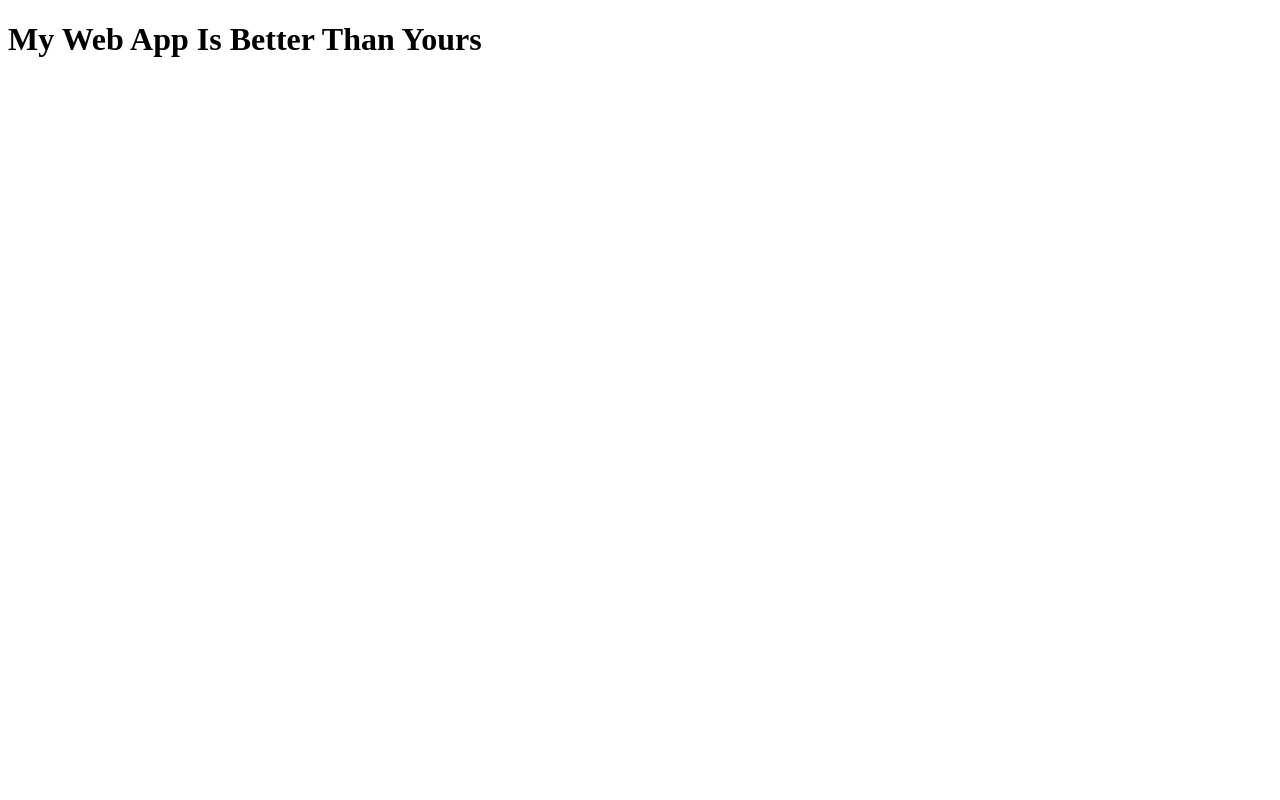
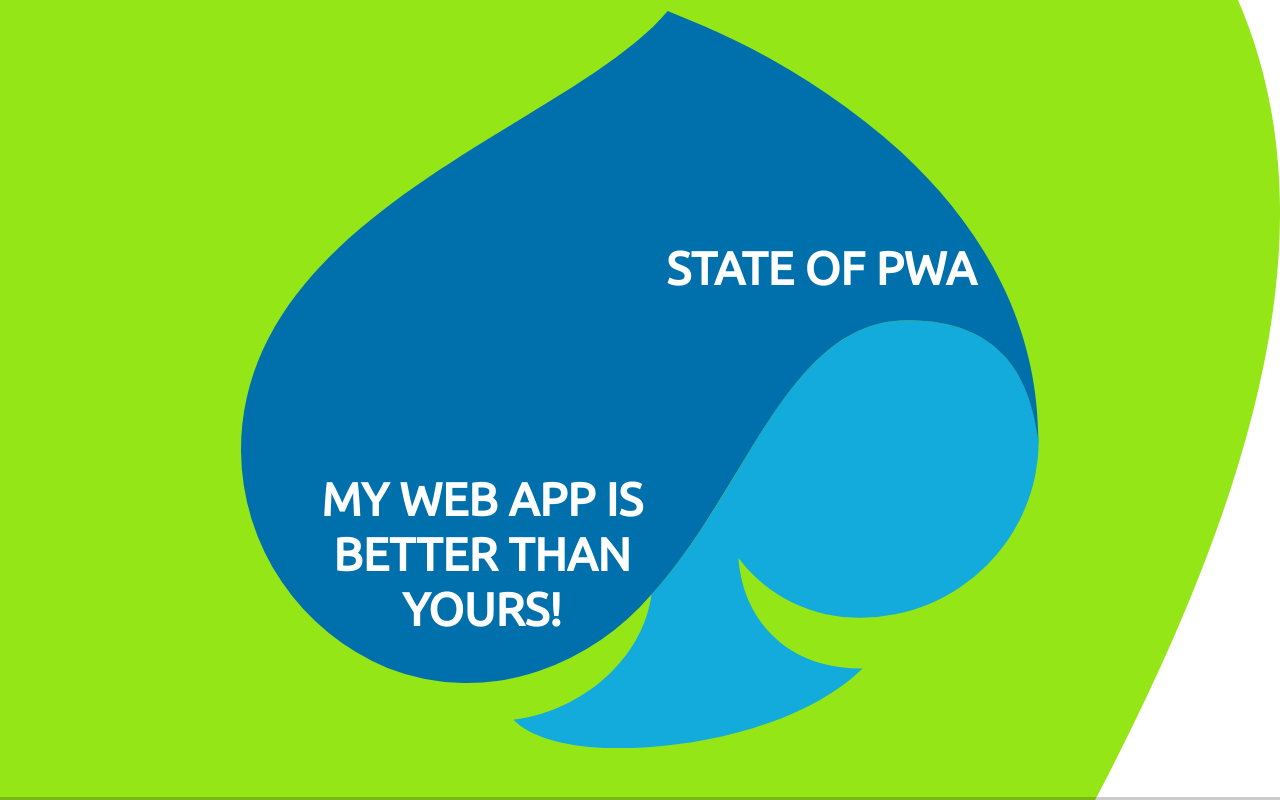
Before and after one commit to summit2018-better-web/summit2018-better-web.github.io, a plain HTML site: page index.html in a window 1280 px wide. Drawn offline with Linux system fonts and the light colour scheme.

Commit message:
Added main slide with links two presentations.

```diff
--- a/index.html
+++ b/index.html
@@ -1,10 +1,91 @@
-<!DOCTYPE html>
-<html lang="en">
+<!doctype html>
+<html>
 <head>
-    <meta charset="UTF-8">
-    <title>My Web App Is Better Than Yours (Summit 2018)</title>
+    <meta charset="utf-8">
+    <meta name="viewport" content="width=device-width, initial-scale=1.0, maximum-scale=1.0, user-scalable=no">
+
+    <title>Meet architects</title>
+
+    <link href="https://fonts.googleapis.com/css?family=Ubuntu" rel="stylesheet">
+
+    <link rel="icon" href="common/img/favicon.ico">
+
+    <link rel="stylesheet" href="reveal.js-3.6.0/css/reveal.css">
+    <link rel="stylesheet" href="reveal.js-3.6.0/css/theme/white.css">
+    <link rel="stylesheet" href="common/css/common.css">
+
+    <!-- Theme used for syntax highlighting of code -->
+    <link rel="stylesheet" href="reveal.js-3.6.0/lib/css/zenburn.css">
+
+    <!-- Printing and PDF exports -->
+    <!-- <script>
+        var link = document.createElement( 'link' );
+        link.rel = 'stylesheet';
+        link.type = 'text/css';
+        link.href = window.location.search.match( /print-pdf/gi ) ? 'css/print/pdf.css' : 'css/print/paper.css';
+        document.getElementsByTagName( 'head' )[0].appendChild( link );
+    </script> -->
 </head>
 <body>
-<h1>My Web App Is Better Than Yours</h1>
+<div class="devon reveal">
+    <div class="slides">
+
+        <style>
+            .reveal section .floating-lecture-name {
+                font-size: 1em;
+            }
+            .reveal section .lecture-container h1 {
+                position: absolute;
+            }
+            .reveal section .lecture-container h1:first-of-type {
+                width: 10em;
+                margin-top: 9em;
+                margin-left: 3em;
+            }
+            .reveal section .lecture-container h1:last-of-type {
+                margin-top: 4em;
+                margin-left: 12em;
+            }
+        </style>
+
+        <section data-background-image="common/img/shapes/Fixed_Shape_3_SVG/Fixed_Shape_3_ZestGreen_RGB.svg">
+            <div style="z-index: -1; position: absolute; width:100%; margin-top: -1em">
+                <svg style="height: 16em;" id="Layer_1" data-name="Layer 1" xmlns="http://www.w3.org/2000/svg" viewBox="0 0 71.61 66.21"><defs><style>.cls-1{fill:#12abdb;}.cls-2{fill:#0070ad;}</style></defs><title>Capgemini_Spade_2COL_RGB</title><path class="cls-1" d="M55.65,54.49a16,16,0,0,0,16-15.94C71,34.77,69.66,27.78,59.86,27.78c-10.71,0-14.27,15-23,24.63-.7,5.49-5.9,10.41-12.39,11.24,1.59,1.66,5.13,2.56,9.35,2.56,7.72,0,17.08-2.33,22-7.16-6.53.08-10.73-4.11-11.15-9.93A13.44,13.44,0,0,0,55.65,54.49Z"/><path class="cls-2" d="M71.59,37.91c-.19-10-5-18.53-12.35-25.3A66.43,66.43,0,0,0,40,.69L38.32,0h0C29.74,10.29,0,18,0,39.53A21.29,21.29,0,0,0,13.15,59a19.66,19.66,0,0,0,13.6.28,23.62,23.62,0,0,0,10.11-6.88c8.73-9.65,12.29-24.63,23-24.63,9.8,0,11.12,7,11.75,10.76C71.61,38.53,71.6,38.27,71.59,37.91Z"/></svg>
+            </div>
+
+            <div class="lecture-container">
+                <h1 class="white floating-lecture-name">
+                    <a href="is-your-web-app-better.html">
+                        My Web App Is Better Than Yours!
+                    </a>
+                </h1>
+
+                <h1 class="white floating-lecture-name">
+                    <a href="summit-app-pwa.html">
+                        State of PWA
+                    </a>
+                </h1>
+
+            </div>
+
+
+        </section>
+    </div>
+</div>
+
+
+<script src="reveal.js-3.6.0/lib/js/head.min.js"></script>
+<script src="reveal.js-3.6.0/js/reveal.js"></script>
+
+<script>
+    // More info https://github.com/hakimel/reveal.js#configuration
+    Reveal.initialize({
+        history: true,
+
+        // More info https://github.com/hakimel/reveal.js#dependencies
+        dependencies: [
+        ]
+    });
+</script>
 </body>
 </html>
```
Also changed, not shown: common/img/Capgemini_Spade.svg (added).
